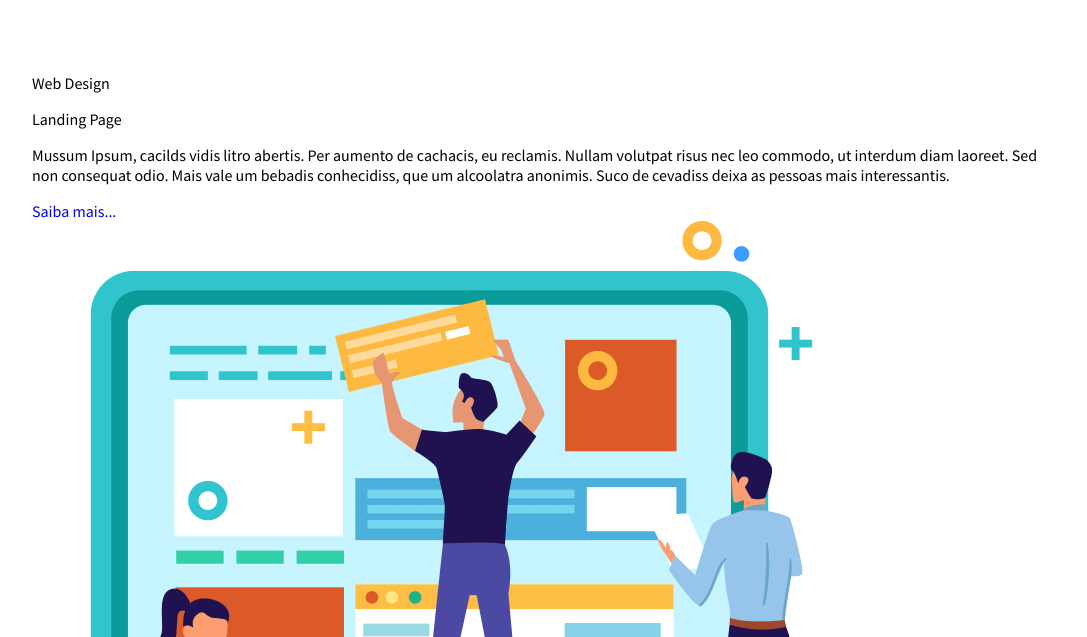
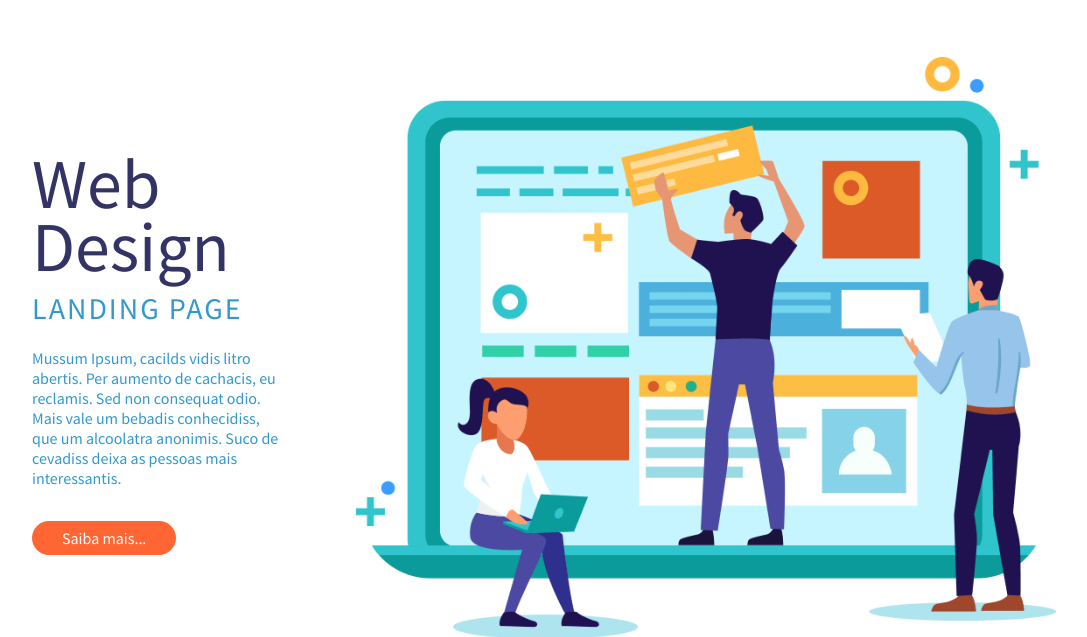
Before and after one commit to ClaudioFernandesGpe/handsOn, a plain HTML site: page index.html in a window 1280 px wide. Shown: the part 163-800 px from the top of the page, without its empty margins (96-1183 px from the left). Drawn offline with Linux system fonts and the light colour scheme.

Commit message:
Estilização do css do main

```diff
--- /dev/null
+++ b/assets/css/main.css
@@ -0,0 +1,34 @@
+.sobre-web-design {
+align-items: center;
+justify-content: space-between;
+}
+
+.sobre-web-design article h1 {
+font-size: 70px;
+line-height: 90%;
+font-weight: 400;
+color: #333366;
+}
+
+.sobre-web-design article h2,
+.sobre-web-design article p {
+  color: #3399cc;
+}
+
+.sobre-web-design article {
+  width: 250px;
+}
+.sobre-web-design article h2 {
+  font-size: 30px;
+  text-transform: uppercase;
+  letter-spacing: 2px;
+  line-height: 200%;
+  }
+
+.sobre-web-design article p {
+  margin: 10px 0 40px;
+}
+
+.sobre-web-design figcaption img {
+  width: 700px;
+  }
--- a/assets/css/style.css
+++ b/assets/css/style.css
@@ -3,12 +3,14 @@
 /* Components */
 @import "./header.css";
 @import "./buttons.css";
+@import "main.css";
 
 * {
-  margin: 30 0;
+  margin:  0;
   padding: 0;
   border: 0;
   font-size: 100%;
+  font-weight: 300;
   font: inherit;
   vertical-align: baseline;
   box-sizing: border-box;
--- a/index.html
+++ b/index.html
@@ -34,21 +34,20 @@
     <main class="container">
 
       <!-- Section conteúdo do site -->
-      <section class="rowS">
+      <section class="row sobre-web-design">
         <!-- Conteúdo de texto do site -->
         <article>
           <h1>Web Design</h1>
           <h2>Landing Page</h2>
 
           <p>
-            Mussum Ipsum, cacilds vidis litro abertis. Per aumento de cachacis, eu reclamis. Nullam volutpat risus nec
-            leo
-            commodo, ut interdum diam laoreet. Sed non consequat odio. Mais vale um bebadis conhecidiss, que um
+            Mussum Ipsum, cacilds vidis litro abertis. Per aumento de cachacis, eu reclamis. Sed non consequat odio.
+            Mais vale um bebadis conhecidiss, que um
             alcoolatra
             anonimis. Suco de cevadiss deixa as pessoas mais interessantis.
           </p>
 
-          <a href="#">Saiba mais...</a>
+          <a href="#" class="btn btn-laranja">Saiba mais...</a>
         </article>
         <!-- End Conteúdo de texto do site -->
 
```
